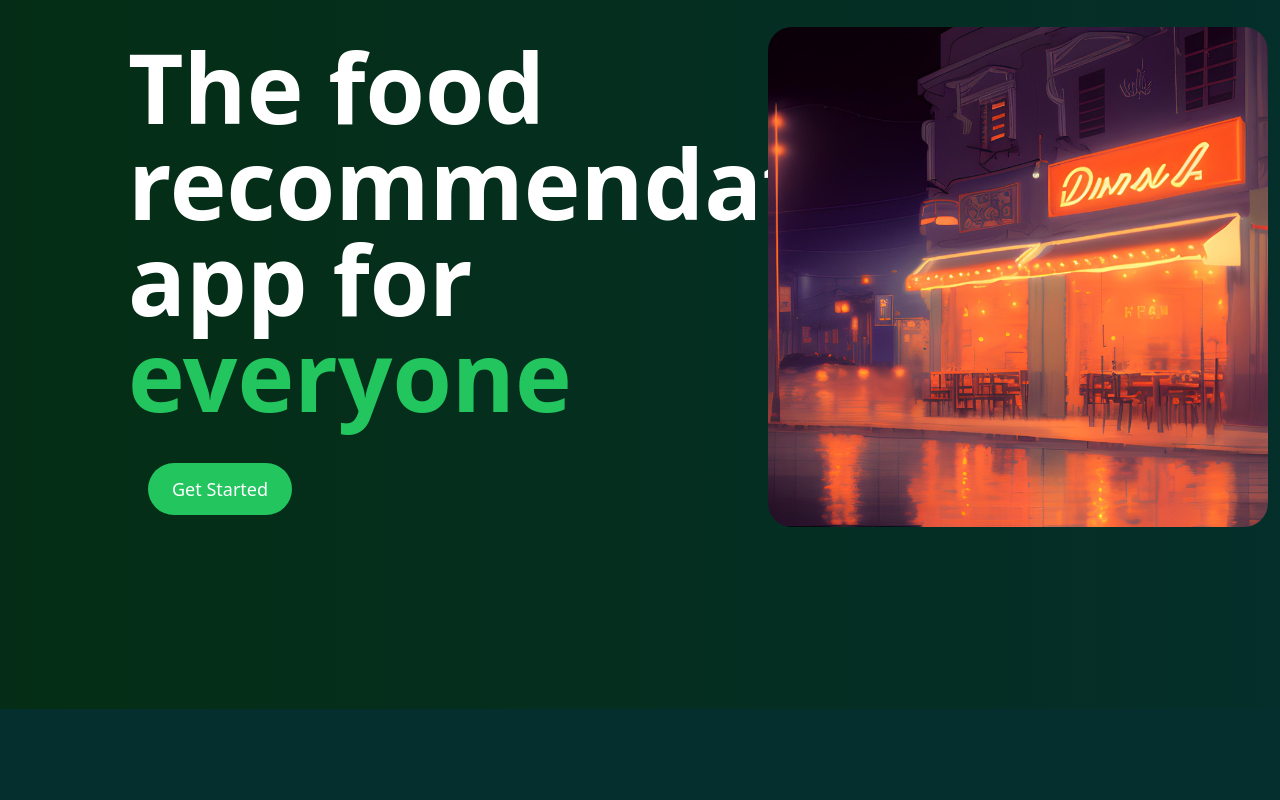
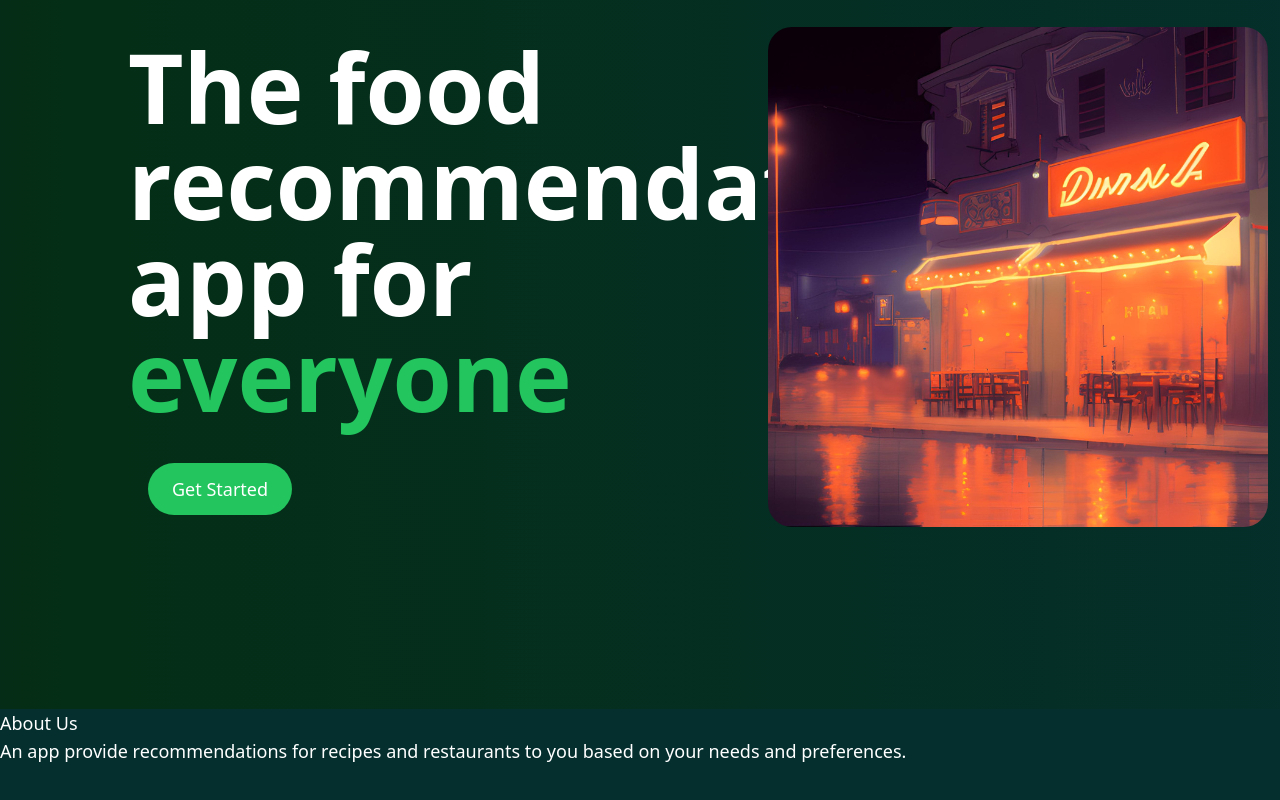
Before and after one commit to TreestanG/foodwrecked, a Next.js app: page /pages/about in a window 1280 px wide. Shown: the part 284-1084 px from the top of the page. Built offline with nearby package versions, Linux system fonts and the light colour scheme.

Commit message:
code clean up

```diff
--- a/src/pages/components/ChangeLogEntry.js
+++ b/src/pages/components/ChangeLogEntry.js
@@ -1,7 +1,4 @@
 import React from 'react';
-import { FontAwesomeIcon } from '@fortawesome/react-fontawesome';
-import { faFile } from '@fortawesome/free-solid-svg-icons'
-import Link from 'next/link'
 import moment from 'moment'
 
 export default function RecipeCard({ logData }) {
--- a/src/pages/components/Header.js
+++ b/src/pages/components/Header.js
@@ -1,8 +1,7 @@
 import React, { Component } from 'react';
 import { FontAwesomeIcon } from '@fortawesome/react-fontawesome';
 import { faSearch, faBars } from '@fortawesome/free-solid-svg-icons'
-import Image from 'next/image'
-
+import Link from 'next/link'
 
 export default function Header() {
     return (
@@ -16,7 +15,7 @@ export default function Header() {
                 <a href='/pages/about' className='hidden sm:block px-5 md:text-sm lg:text-lg'>About Us</a>
                 <a href='/' className='hidden sm:block px-5 md:text-sm lg:text-lg '>Connect</a>
                 <a href='/pages/changelog' className='hidden sm:block px-5 md:text-sm lg:text-lg'>Change Log</a>
-                <button className='hidden md:block bg-uni-green rounded-full px-6 py-3 text-white hover:shadow-lg'>Login</button>
+                <Link href='/profile/profile'><button className='hidden md:block bg-uni-green rounded-full px-6 py-3 text-white hover:shadow-lg'>Login</button></Link>
                 <FontAwesomeIcon icon={faBars} className="hidden sm:hidden" />
             </div>
         </div>
--- a/src/pages/components/News.js
+++ b/src/pages/components/News.js
@@ -1,8 +1,6 @@
 import React from 'react';
 import { FontAwesomeIcon } from '@fortawesome/react-fontawesome';
 import { faExclamationCircle} from '@fortawesome/free-solid-svg-icons'
-import Image from 'next/image'
-
 
 export default function News() {
     return (
--- a/src/pages/pages/about.js
+++ b/src/pages/pages/about.js
@@ -1,10 +1,7 @@
-import React, { Component } from 'react';
+import React from 'react';
 import { Inter } from 'next/font/google';
-import Image from 'next/image'
 
-const inter = Inter({ weight: '800', subsets: ['latin'] });
-export default class About extends Component {
-    render() {
+export default function About() {
     return (
         <div className="">
             <div className="bg-gradient-to-r from-slate-950 via-green-950 to-teal-950 h-[54rem] animate-gradient-xy flex ">
@@ -22,10 +19,11 @@ export default class About extends Component {
                     <img src='/restaurant.png' className='w-[34rem] rounded-3xl none sm:block'></img>
                 </div>
             </div>
-                <div className="bg-teal-950 h-[32rem]">
-
+            <div className="bg-teal-950 h-[32rem] text-lg text-white">
+                <h1>About Us</h1>
+                <a>An app provide recommendations for recipes and restaurants to <span>you</span> based on <span>your</span> needs and preferences.</a>
             </div>
         </div>
     )
+
 }
-}
--- a/src/pages/pages/changelog.js
+++ b/src/pages/pages/changelog.js
@@ -1,9 +1,7 @@
 import React from 'react';
-import { Inter } from 'next/font/google';
 import Entries from '../../../logs.json'
 import ChangeLogEntry from '../components/ChangeLogEntry.js'
 
-const inter = Inter({ weight: '800', subsets: ['latin'] });
 export default function ChangeLog() {
     return (
         <div className="flex justify-center">
```
Lines whose indentation alone changed are shown as unchanged.
